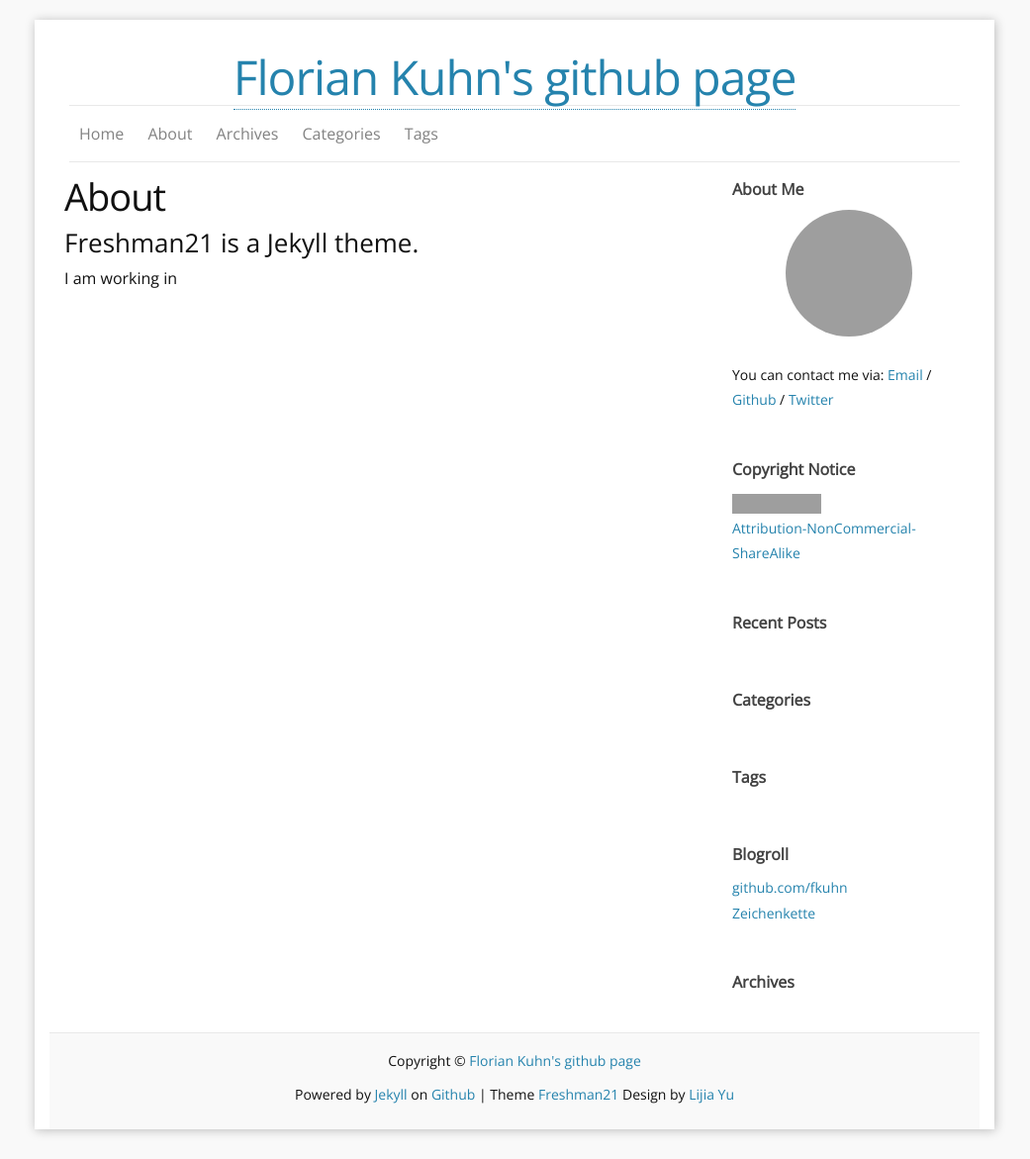
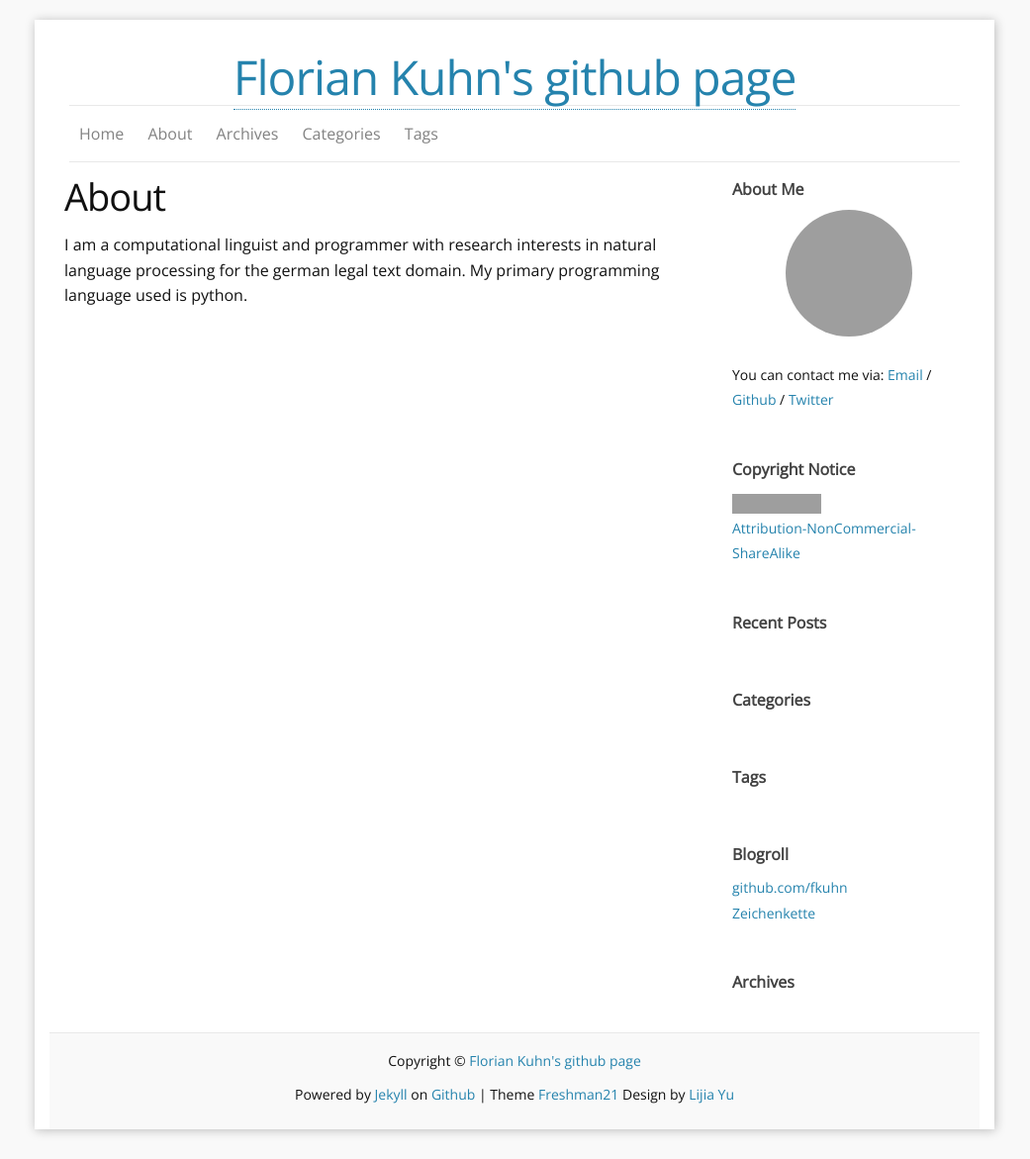
Before and after one commit to fkuhn/fkuhn.github.io, a Jekyll site: the page built from b_about.md, in a window 1280 px wide. Shown: the whole page at 99% size, without its empty margins (120-1161 px from the left). Built offline with Jekyll 4.4.1, drawn with Linux system fonts in a browser that asks for light colours; grey boxes are pictures that could not be loaded.

Commit message:
about page edited

```diff
--- a/b_about.md
+++ b/b_about.md
@@ -4,8 +4,6 @@ title: About
 comments: no
 permalink: /about/
 ---
-
-
-### Freshman21 is a Jekyll theme.
-
-I am working in
+I am a computational linguist and programmer with research interests in natural
+language processing for the german legal text domain. My primary programming language
+used is python.
```
